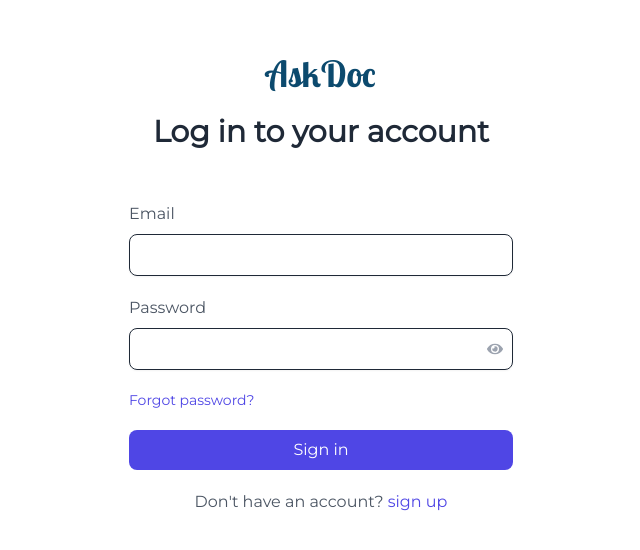
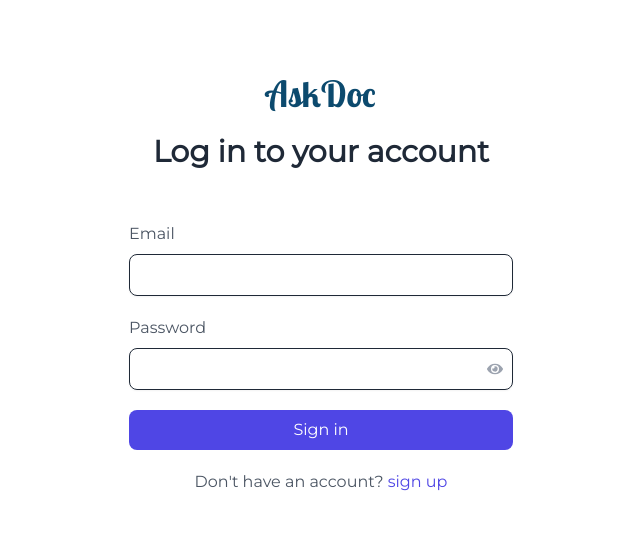
Before and after one commit to EdoriAtiri/Sympto, a React (Vite) app: page /login in a window 1280 px wide. Shown: the part 116-666 px from the top of the page, without its empty margins (319-959 px from the left). Built offline with nearby package versions, Linux system fonts and the light colour scheme; no server answers.

Commit message:
set showPassowrd in login/register to false onsubmit

```diff
--- a/src/pages/Login.jsx
+++ b/src/pages/Login.jsx
@@ -47,6 +47,7 @@
     e.preventDefault();
 
     dispatch(login(formInput));
+    setShowPassword(false);
 
     console.log(formInput);
   };
@@ -99,14 +100,14 @@
               </button>
             </div>
 
-            <div className="flex items-center justify-between text-sm">
+            {/* <div className="flex items-center justify-between text-sm">
               <a
                 href="javascript:void(0)"
                 className="text-center text-indigo-600 hover:text-indigo-500"
               >
                 Forgot password?
               </a>
-            </div>
+            </div> */}
             <button className="w-full rounded-lg bg-indigo-600 px-4 py-2 font-medium text-white duration-150 hover:bg-indigo-500 active:bg-indigo-600">
               Sign in
             </button>
--- a/src/pages/Register.jsx
+++ b/src/pages/Register.jsx
@@ -88,6 +88,9 @@
         // lat,
         // lon
       };
+
+      setShowPassword(false);
+      setShowPassword2(false);
 
       dispatch(register(data));
     }
```
